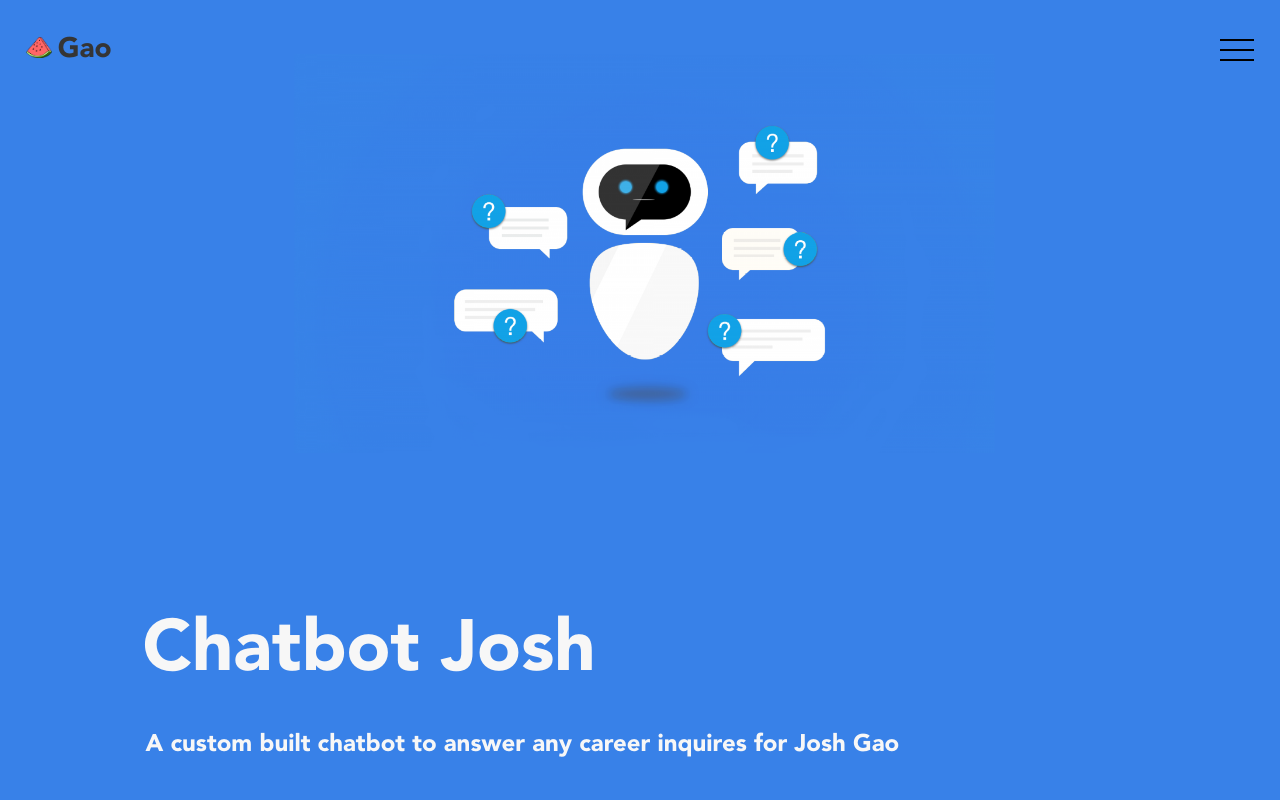
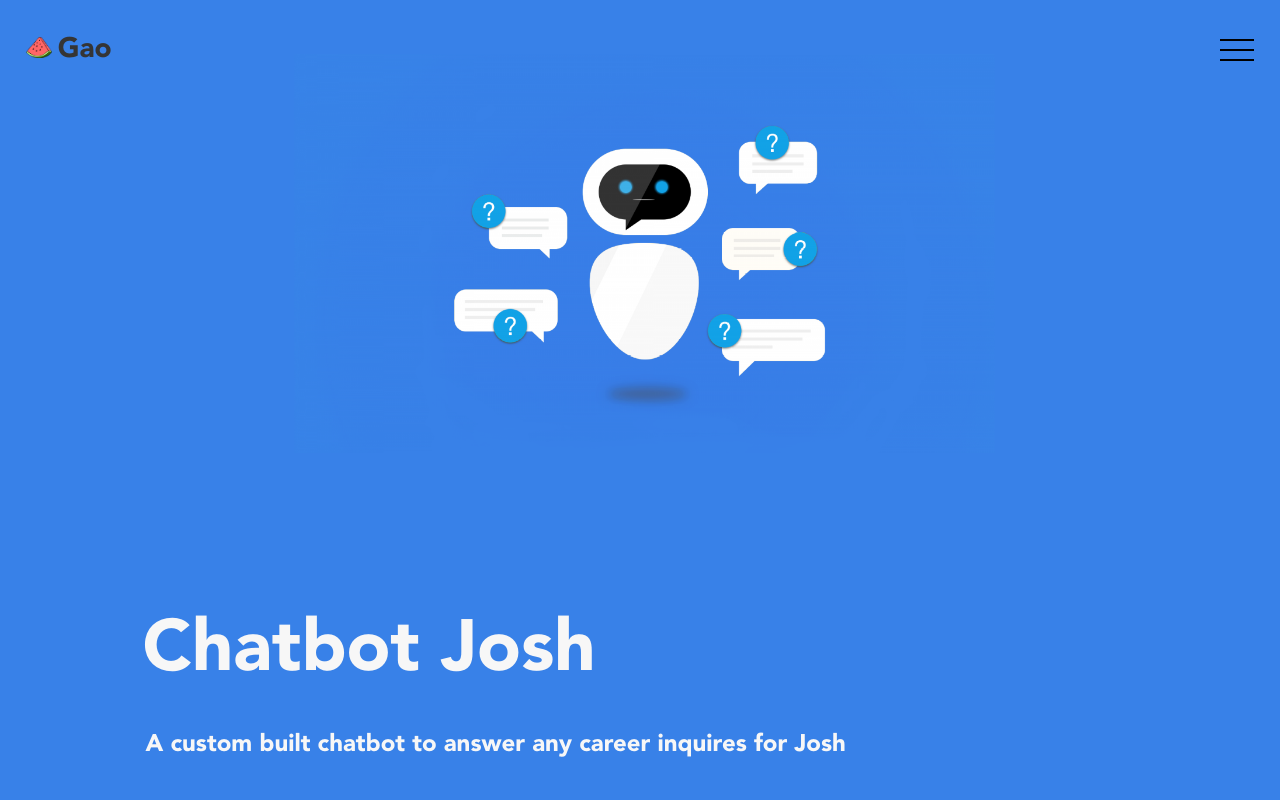
Before and after one commit to joshuakgao/joshgaocom, a React (Create React App) app: page /#/software/chatbotJosh in a window 1280 px wide. Shown: the top 800 px of the page. Built offline with nearby package versions, Linux system fonts and the light colour scheme.

Commit message:
Finalized chatbotJosh

```diff
--- a/src/components/projectComponents/software/chatbotJosh/chatbotJoshCard.tsx
+++ b/src/components/projectComponents/software/chatbotJosh/chatbotJoshCard.tsx
@@ -15,7 +15,7 @@ export function ChatbotJoshCard({
     >
       <h1 className="primary">Chatbot Josh</h1>
       <h2 className="primary">
-        A custom built chatbot to answer any career inquires for Josh Gao
+        A custom built chatbot to answer any career inquires for Josh
       </h2>
     </TitleCard>
   );
```
